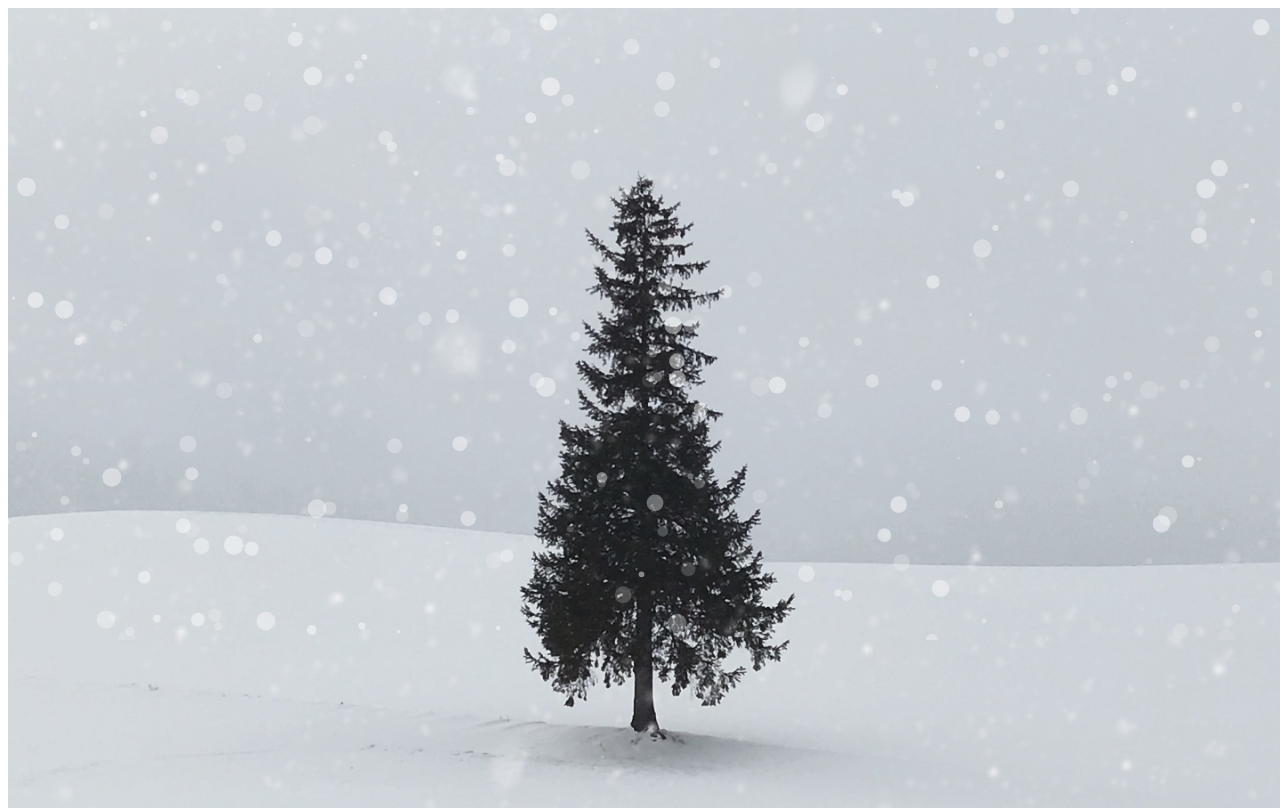
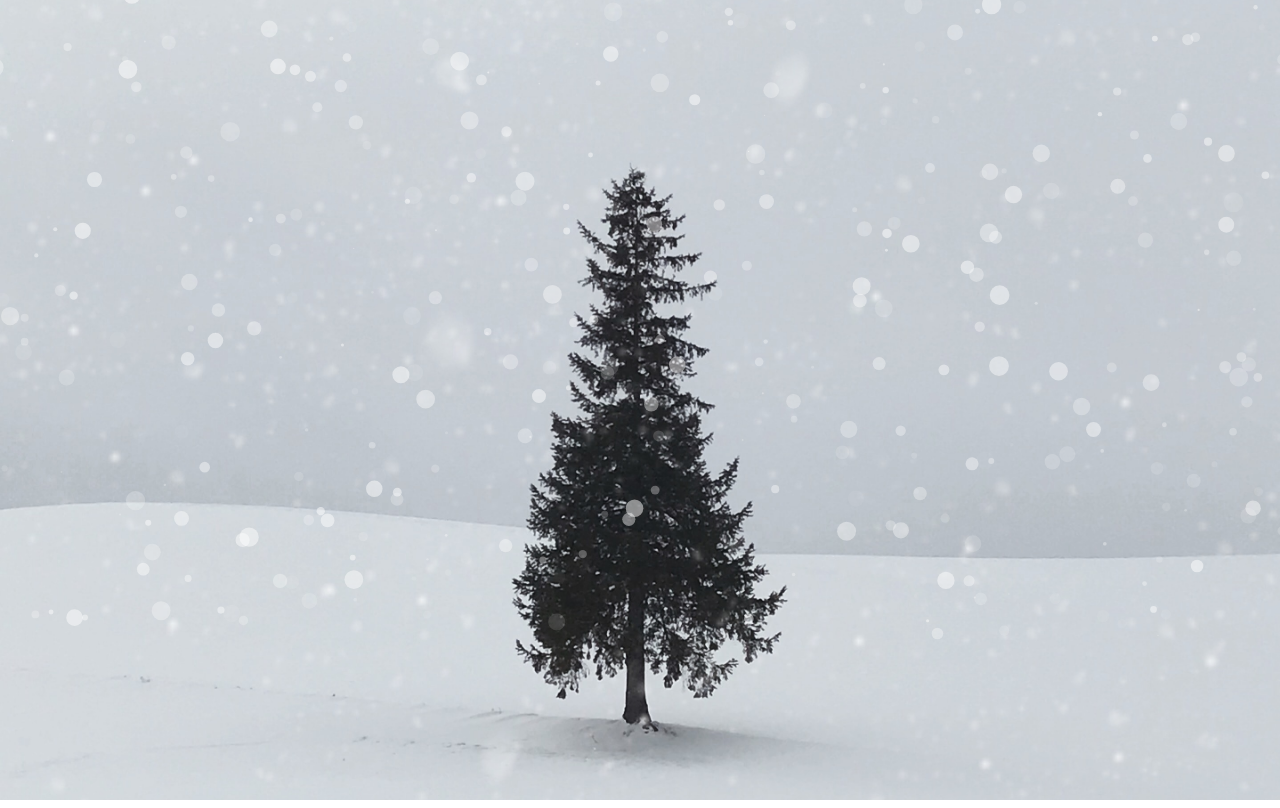
Before and after one commit to Zertumez/TC11-Particles, a plain HTML site: page index.html in a window 1280 px wide. Drawn offline with Linux system fonts and the light colour scheme.

Commit message:
Se modificó el margen del body

```diff
--- a/css/style.css
+++ b/css/style.css
@@ -1,6 +1,7 @@
-/* body {
-    background-color: red;
-} */
+body {
+    margin: 0;
+    /* background-color: red; */
+}
 
 .tree {
     width: 100%;
```
